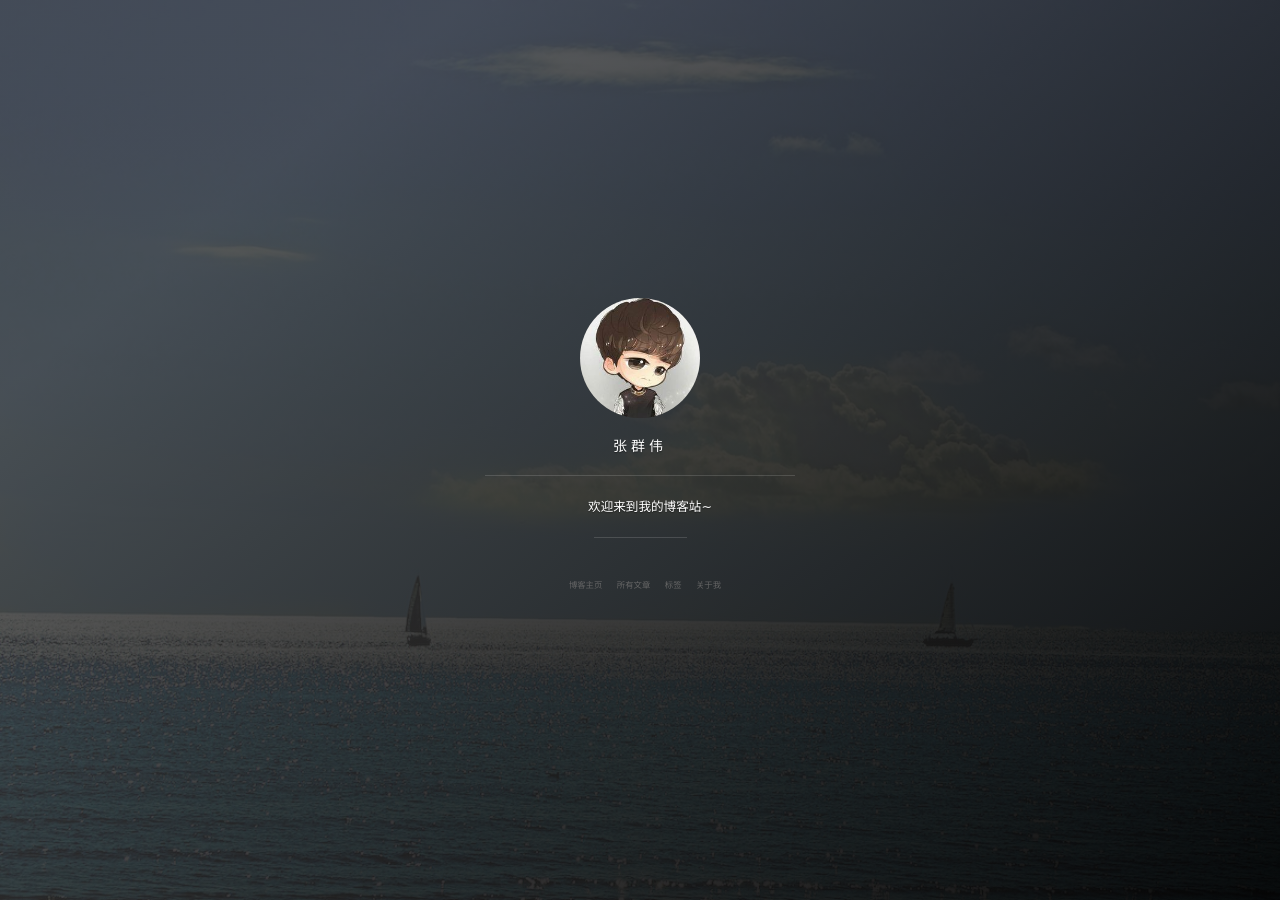
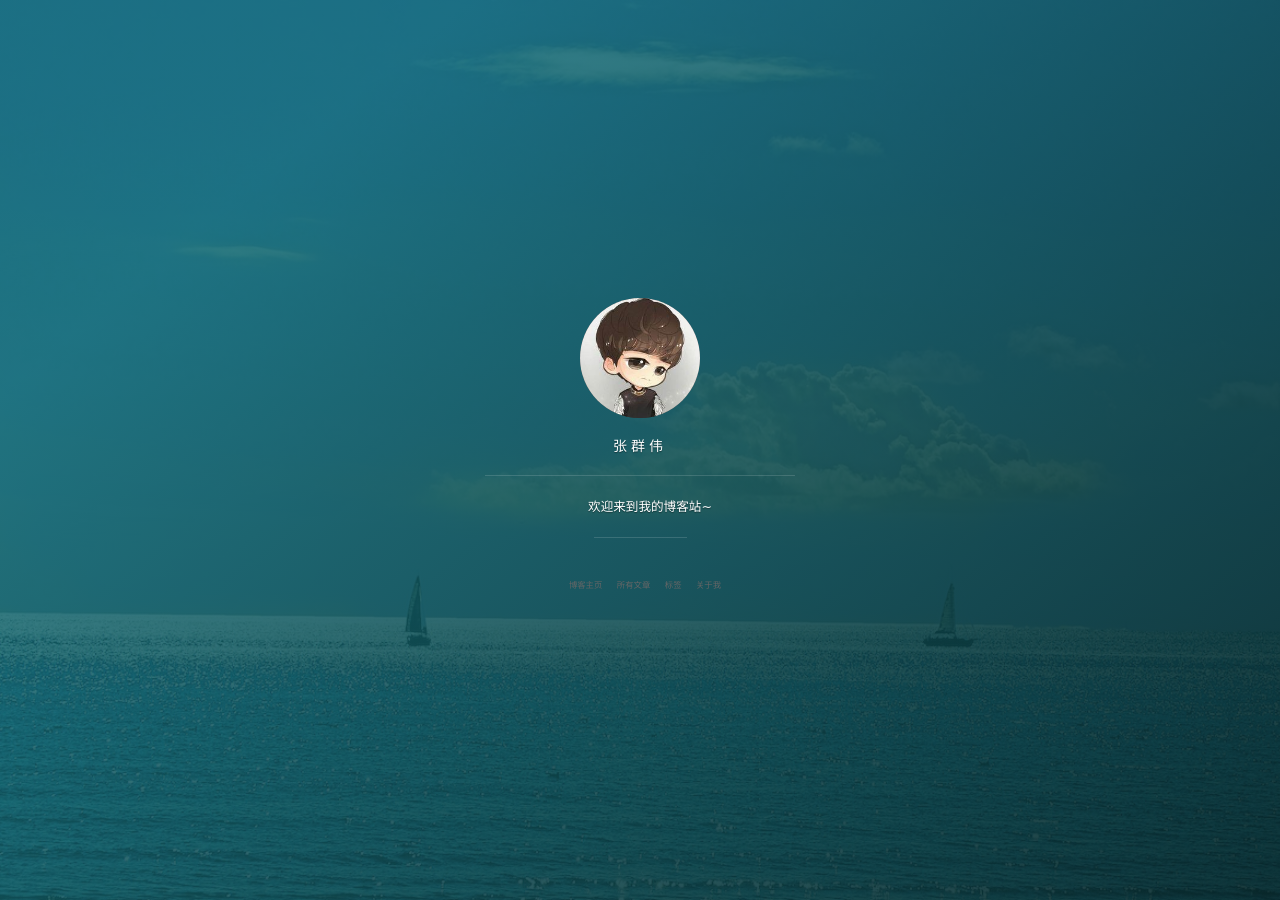
Before and after one commit to syhleo/zhangqunwei.github.io, a Jekyll site: the page built from index.html, in a window 1280 px wide. Built offline with Jekyll 4.4.1, drawn with Linux system fonts in a browser that asks for light colours; nearby versions of some CDN libraries; the list of posts is cut into pages by our own code; comment, search, counter and statistics services are not loaded.

```diff
--- a/_config.yml
+++ b/_config.yml
@@ -49,7 +49,7 @@
 textColor: #FF0000
 
 # supported colors: blue, green, purple, red, orange or slate. If you need clear, leave it empty.
-cover_color: empty
+cover_color: green
 
 # The blog button should not be removed.
 blog_button:
```
